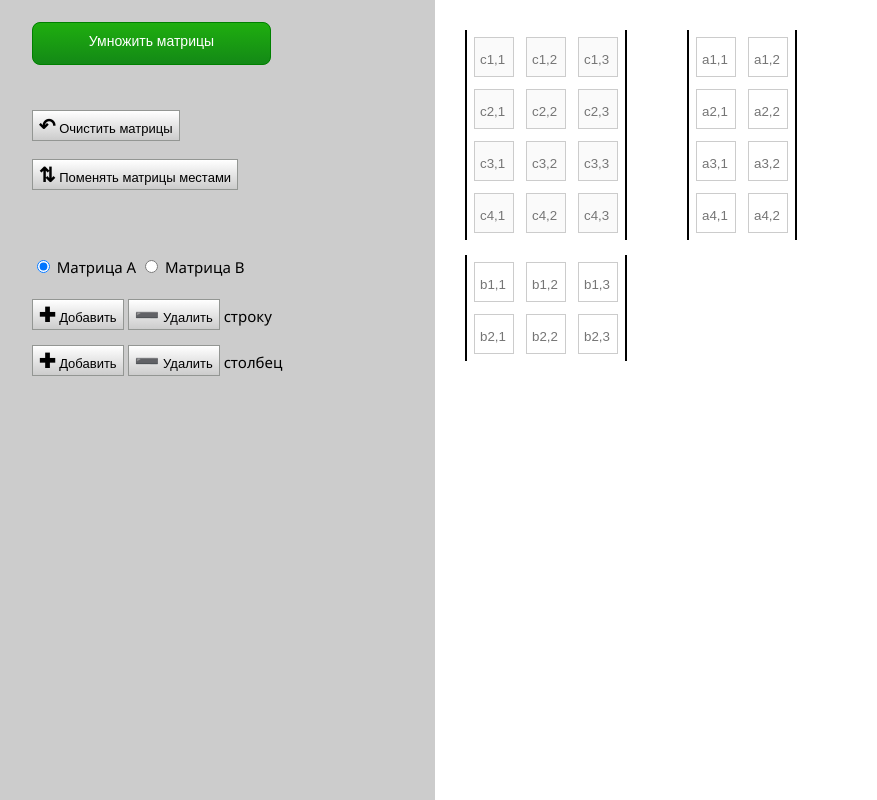
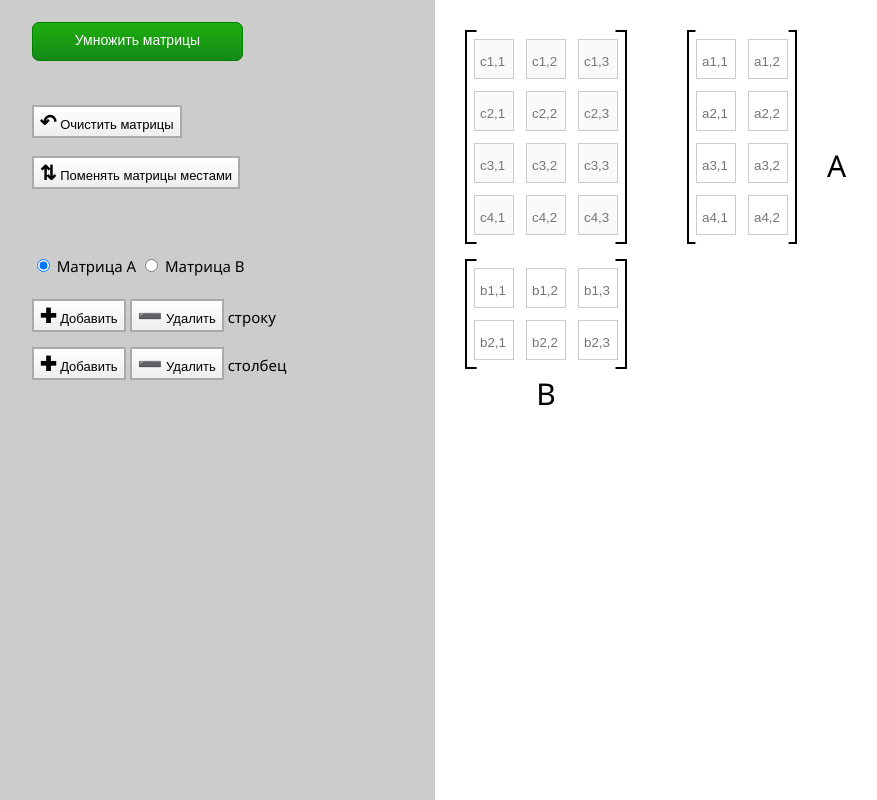
Before and after one commit to chipolinka/matrix_calculator, a plain HTML site: page index.html in a window 1280 px wide. Shown: the whole page, without its empty margins (13-890 px from the left). Drawn offline with Linux system fonts and the light colour scheme.

Commit message:
Подписи к матрицам, рамки, нормальное увеличение столбцов

```diff
--- a/index.html
+++ b/index.html
@@ -6,7 +6,6 @@
 	</head>
 
 	<body>
-
 		<div id="menu">
       <div>
 			 <button id="mul">Умножить матрицы</button> <span class="mul-triangle"></span>
@@ -37,9 +36,14 @@
       <div class="left_col">
         <div id="matrix_c"></div>
         <div id="matrix_b"></div>
+        <div id="B">B</div>
       </div>
       <div class="right_col">
         <div id="matrix_a"></div>
+        <div id="A">
+          <div class="child">A</div>
+          <div class="helper"></div>
+        </div>
       </div>
     </div>
     <script type="text/javascript" src="matrixVisualisator.js"></script>
--- a/main.css
+++ b/main.css
@@ -3,13 +3,14 @@ body {
     margin: 0px;
     color: #000000;
     font: 15px "Segoe UI";
+    height: 100%;
 }
 
 #menu {
     float: left;
-    background-color: #CCCCCC;
+    background-color: #bcbcbc;
     width: 35%;
-    height: 100%;
+    height: inherit;
 }
 
 .icon {
@@ -21,12 +22,13 @@ body {
     margin-top: 5%;
     margin-left: 10%;
     color: white;
+    line-height: 20px;
     text-decoration: none;
-    padding: .7em 4em calc(.5em + 8px);
-    border-top-left-radius: 8px;
-    border-bottom-left-radius: 8px;
-    border-top-right-radius: 8px;
-    border-bottom-right-radius: 8px;
+    padding: .5em 3em calc(.3em + 5px);
+    border-top-left-radius: 7px;
+    border-bottom-left-radius: 7px;
+    border-top-right-radius: 7px;
+    border-bottom-right-radius: 7px;
     background: linear-gradient(#1FAE0F, #138916) green;
     border: solid 1px #008000;
     cursor:pointer;
@@ -53,19 +55,19 @@ body {
     font-size: 13px;
     line-height: 20px;
     text-align: center;
-    border: solid 1px #939693;
+    border: solid 2px #abaaaa;
     cursor: pointer;
-    background: #FFFFFF;
+    background-color: #FFFFFF;
     background:
-    -moz-linear-gradient(0% 100% 90deg, #CCCCCC, #FFFFFF);
+    -moz-linear-gradient(0% 100% 90deg, #eeeeee, #FFFFFF);
     background:
-    -webkit-gradient(linear, 0% 0%, 0% 100%, from(#FFFFFF), to(#CCCCCC));
+    -webkit-gradient(linear, 0% 0%, 0% 100%, from(#FFFFFF), to(#eeeeee));
 
 }
 .gray:hover {
     background: #d8d8d8;
     background: linear-gradient(#d8d8d8, #ece8e8) #033A03;
-    border: solid 1px #939693;
+    border: solid 2px #b4b4b4;
 }
 .gray:focus {
     border: solid 2px #02a6c9;
@@ -73,7 +75,7 @@ body {
 
 .gray:active {
     background: #CCCCCC;
-    border: solid 1px #939693;
+    border: solid 2px #b4b4b4;
 }
 #type_matrix {
     margin-top: 15%;
@@ -89,7 +91,7 @@ body {
 }
 
 #matrices {
-    float: center;
+    white-space: nowrap;
 }
 
 #matrices div {
@@ -98,9 +100,9 @@ body {
 
 #matrices table {
     table-layout: fixed;
-    border: 2px solid #000;
-    border-top: 0px dashed #000;
-    border-bottom: 0px dashed #000;
+    border: 2px solid transparent;
+    border-image: url(1.png) 8% 7% 13%;
+    text-align: left;
 }
 
 #matrices table input {
@@ -127,7 +129,28 @@ body {
     display: inline-block;
 }
 
+#B {
+    font: 30px "Segoe UI";
+    /*font-weight: bold;*/
+    line-height: 20px;
+    text-align: center;
+}
+
 #matrix_a {
+    float: left;
+}
+
+#A .child {
+    font: 30px "Segoe UI";
+    display: inline-block;
+    vertical-align: middle;
+}
+
+#A .helper {
+    display: inline-block;
+    vertical-align: middle;
+    height: 30%;
+    width: 0px;
 }
 
 #error_message {
--- a/matrixFunctions.js
+++ b/matrixFunctions.js
@@ -11,10 +11,12 @@ function multiply(matrix_a, matrix_b){
     var result = new Matrix(matrix_a.data.length, matrix_b.data[0].length);
     for (var k = 0; k < matrix_b.data[0].length; k++){
         for (var i = 0; i < matrix_a.data.length; i++){
-            var temp = 0;
+            var temp = null;
             for (var j = 0; j < matrix_b.data.length; j++)
                 if (!(matrix_a.data[i][j].val == null || matrix_b.data[j][k].val == null))
                 {
+                    if (!temp)
+                        temp = 0;
                     temp += matrix_a.data[i][j].val * matrix_b.data[j][k].val;
                 }
             result.data[i][k] = new Cell(temp);
@@ -36,7 +38,6 @@ function change() {
     var temp = MATRIX_CALCULATOR.matrix_a.matrix;
     MATRIX_CALCULATOR.matrix_a.matrix = MATRIX_CALCULATOR.matrix_b.matrix;
     MATRIX_CALCULATOR.matrix_b.matrix = temp;
-    // не забыть умножать с
     create_all_matrix();
 }
 
--- a/matrixVisualisator.js
+++ b/matrixVisualisator.js
@@ -34,7 +34,7 @@ MatrixVisualisator.prototype.create = function(div_id) {
             if (this.name == "c") {
                 input.disabled = true;
             }
-            if (this.matrix.data[i][j].val) {
+            if (this.matrix.data[i][j].val || this.matrix.data[i][j].val == 0) {
               input.value = this.matrix.data[i][j].val;
             }
             input.addEventListener("change", function () {
```
Also changed, not shown: 1.png (added).
